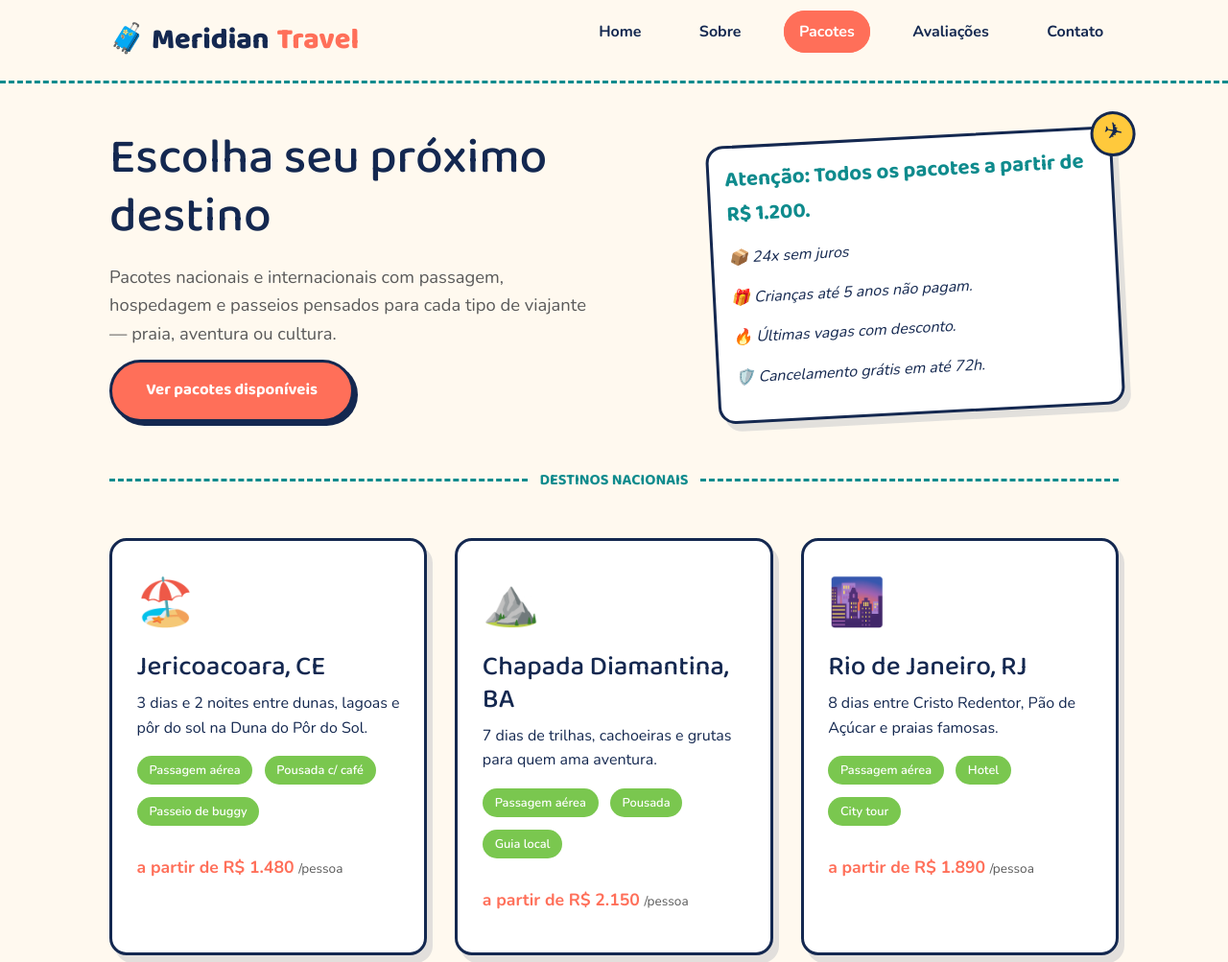
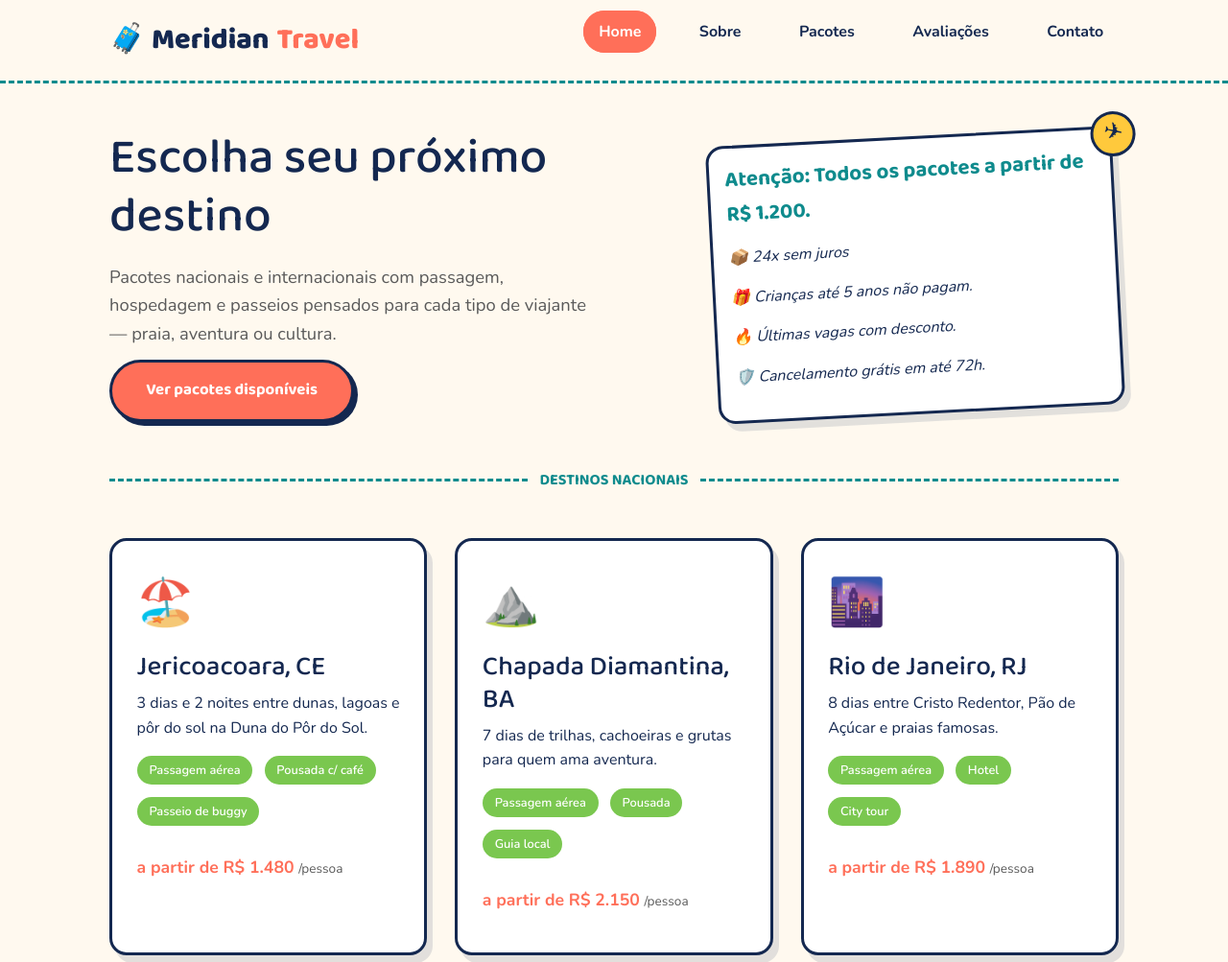
Before and after one commit to MTSS-141210/desenvolvimento-web-3-bimestre, a plain HTML site: page Pacotes.html in a window 1280 px wide. Shown: the top 1003 px of the page at 96% size. Drawn offline with nearby package versions, Linux system fonts and the light colour scheme.

Commit message:
Update Pacotes.html

```diff
--- a/Pacotes.html
+++ b/Pacotes.html
@@ -17,9 +17,9 @@
     <nav class="nav-container">
       <a href="index.html" class="logo">🧳 Meridian<span>Travel</span></a>
       <ul class="menu">
-        <li><a href="index.html">Home</a></li>
+        <li><a href="Index.html" aria-current="page">Home</a></li>
         <li><a href="Sobre.html">Sobre</a></li>
-        <li><a href="Pacotes.html" aria-current="page">Pacotes</a></li>
+        <li><a href="Pacotes.html">Pacotes</a></li>
         <li><a href="Avaliacoes.html">Avaliações</a></li>
         <li><a href="Contato.html">Contato</a></li>
       </ul>
```
